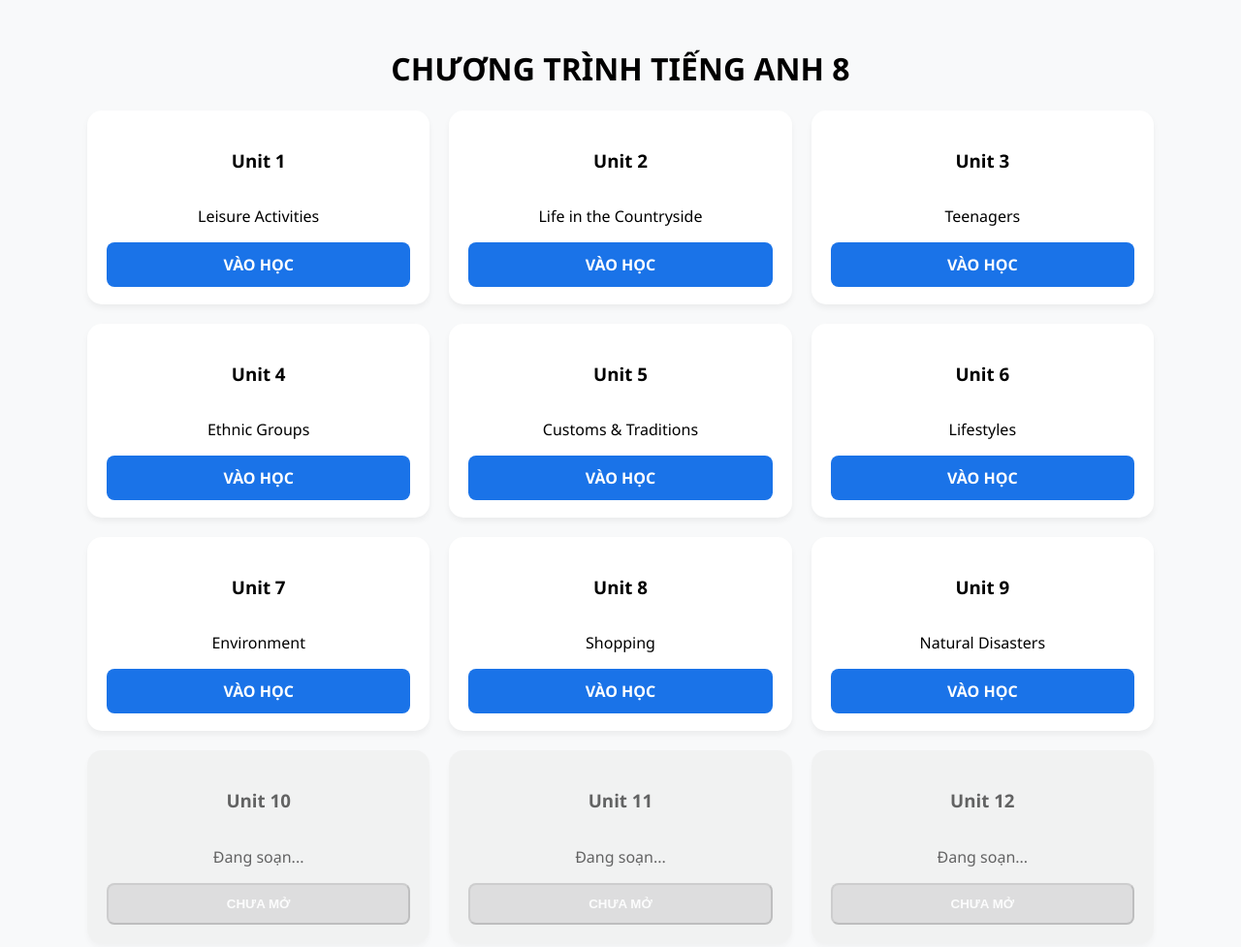
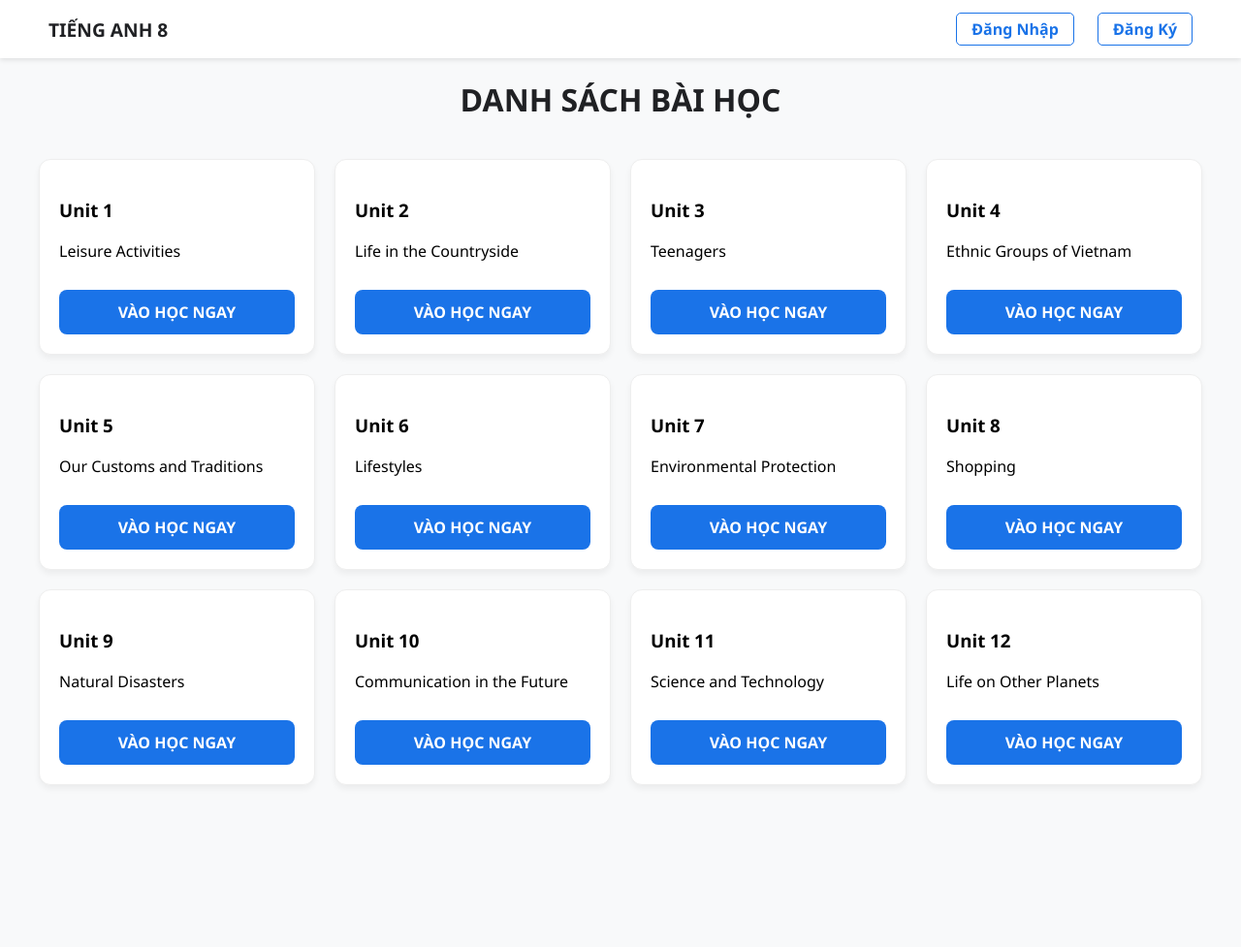
Before and after one commit to thezhongli12/tienganh8-app1, a website: page views/index.html in a window 1280 px wide. Shown: the whole page at 97% size. After the commit the page ends 850 px from the top, so only its background shows below. Drawn offline with Linux system fonts and the light colour scheme.

Commit message:
Update index.html

```diff
--- a/views/index.html
+++ b/views/index.html
@@ -1,27 +1,51 @@
 <!DOCTYPE html>
 <html lang="vi">
 <head>
-    <meta charset="UTF-8"><title>Tiếng Anh 8 - Home</title>
+    <meta charset="UTF-8">
+    <title>Tiếng Anh 8 - Hệ Thống Bài Học</title>
     <style>
-        body { font-family: 'Segoe UI', sans-serif; background: #f8f9fa; text-align: center; padding: 20px; }
-        .grid { display: grid; grid-template-columns: repeat(auto-fill, minmax(280px, 1fr)); gap: 20px; max-width: 1100px; margin: 0 auto; }
-        .card { background: white; border-radius: 15px; padding: 20px; box-shadow: 0 4px 6px rgba(0,0,0,0.05); height: 160px; display: flex; flex-direction: column; justify-content: space-between; }
-        .btn { background: #1a73e8; color: white; padding: 12px; border-radius: 8px; text-decoration: none; font-weight: bold; }
-        .off { opacity: 0.6; background: #eee; }
+        :root { --blue: #1a73e8; --dark: #202124; }
+        body { font-family: 'Segoe UI', sans-serif; background: #f8f9fa; margin: 0; padding-top: 60px; }
+        /* Thanh điều hướng */
+        .navbar { background: white; height: 60px; display: flex; align-items: center; justify-content: space-between; padding: 0 50px; box-shadow: 0 2px 5px rgba(0,0,0,0.1); position: fixed; top: 0; width: 100%; z-index: 1000; box-sizing: border-box; }
+        .nav-links a { text-decoration: none; color: var(--blue); font-weight: bold; margin-left: 20px; border: 1px solid var(--blue); padding: 5px 15px; border-radius: 5px; }
+        .nav-links a:hover { background: var(--blue); color: white; }
+
+        .grid { display: grid; grid-template-columns: repeat(auto-fill, minmax(280px, 1fr)); gap: 20px; max-width: 1200px; margin: 40px auto; padding: 0 20px; }
+        .card { background: white; border-radius: 12px; padding: 20px; box-shadow: 0 4px 6px rgba(0,0,0,0.05); border: 1px solid #eee; transition: 0.3s; height: 160px; display: flex; flex-direction: column; justify-content: space-between; }
+        .card:hover { transform: translateY(-5px); box-shadow: 0 8px 15px rgba(0,0,0,0.1); }
+        .btn { background: var(--blue); color: white; padding: 12px; border-radius: 8px; text-decoration: none; font-weight: bold; text-align: center; }
     </style>
 </head>
 <body>
-    <h1>CHƯƠNG TRÌNH TIẾNG ANH 8</h1>
+    <nav class="navbar">
+        <div style="font-weight: bold; color: var(--dark); font-size: 1.2em;">TIẾNG ANH 8</div>
+        <div class="nav-links">
+            <a href="/login">Đăng Nhập</a>
+            <a href="/register">Đăng Ký</a>
+        </div>
+    </nav>
+
+    <h1 style="text-align: center; color: var(--dark);">DANH SÁCH BÀI HỌC</h1>
     <div id="unit-grid" class="grid"></div>
+
     <script>
-        const units = { 1: "Leisure Activities", 2: "Life in the Countryside", 3: "Teenagers", 4: "Ethnic Groups", 5: "Customs & Traditions", 6: "Lifestyles", 7: "Environment", 8: "Shopping", 9: "Natural Disasters" };
+        // Cập nhật đầy đủ 12 Unit để không còn báo "Đang soạn"
+        const units = {
+            1: "Leisure Activities", 2: "Life in the Countryside", 3: "Teenagers",
+            4: "Ethnic Groups of Vietnam", 5: "Our Customs and Traditions", 6: "Lifestyles",
+            7: "Environmental Protection", 8: "Shopping", 9: "Natural Disasters",
+            10: "Communication in the Future", 11: "Science and Technology", 12: "Life on Other Planets"
+        };
+
         const grid = document.getElementById('unit-grid');
         for (let i = 1; i <= 12; i++) {
-            const title = units[i];
             const card = document.createElement('div');
-            card.className = title ? 'card' : 'card off';
-            card.innerHTML = `<h3>Unit ${i}</h3><p>${title || "Đang soạn..."}</p>` +
-                (title ? `<a href="/study?u=${i}" class="btn">VÀO HỌC</a>` : `<button class="btn" style="background:#ccc" disabled>CHƯA MỞ</button>`);
+            card.className = 'card';
+            card.innerHTML = `
+                <div><h3>Unit ${i}</h3><p>${units[i]}</p></div>
+                <a href="/study?u=${i}" class="btn">VÀO HỌC NGAY</a>
+            `;
             grid.appendChild(card);
         }
     </script>
```
